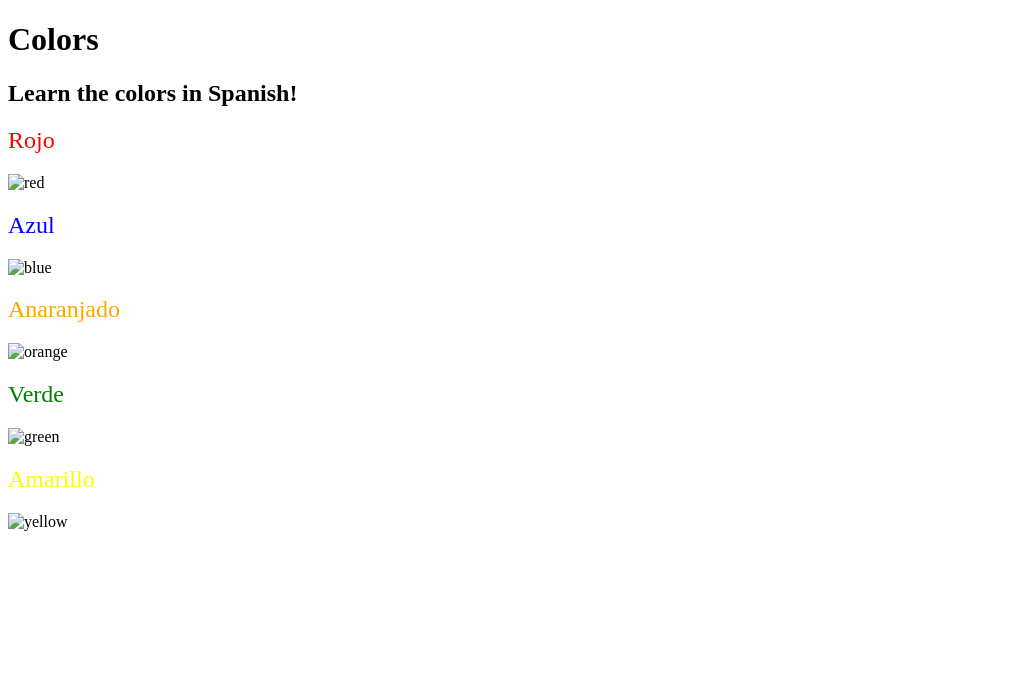
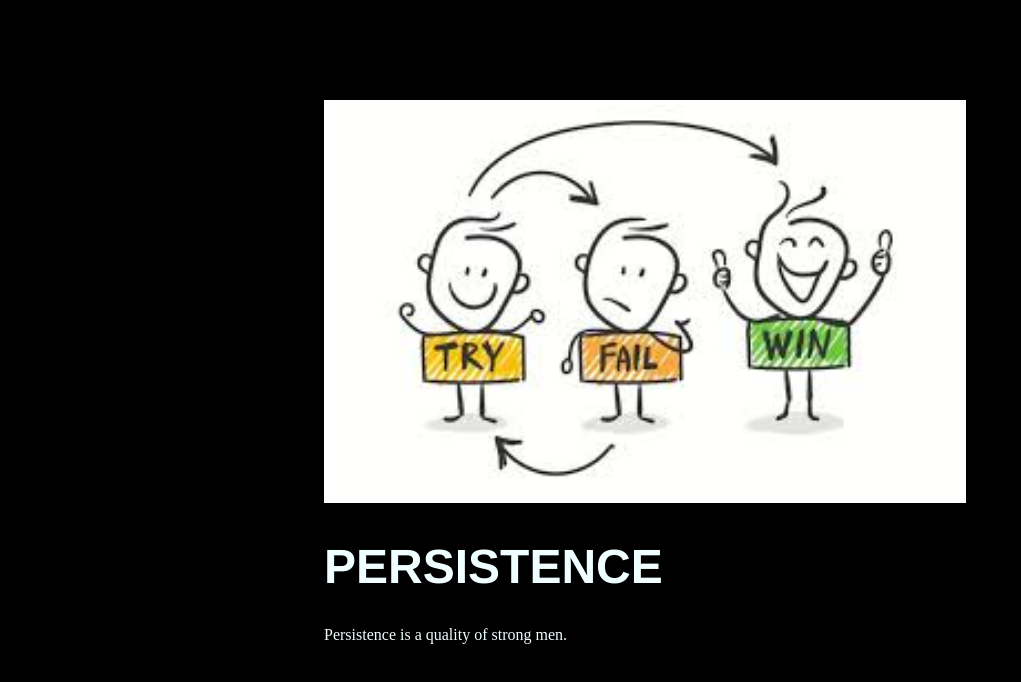
Before and after one commit to hp6970321/WEB-DEV-LEARN, a plain HTML site: page index.html in a window 1280 px wide. Shown: the whole page, without its empty margins (0-1021 px from the left). Drawn offline with Linux system fonts and the light colour scheme.

Commit message:
Add files via upload

```diff
--- a/index.html
+++ b/index.html
@@ -1,27 +1,15 @@
 <!DOCTYPE html>
 <html lang="en">
-  <head>
-    <meta charset="UTF-8" />
-    <title>Spanish Vocabulary</title>
-    <link rel="stylesheet" href="./style1.css" />
-  </head>
-
-  <body>
-    <h1>Colors</h1>
-    <h2>Learn the colors in Spanish!</h2>
-    <h2 class="color-title" id="red">Rojo</h2>
-    <img src="./assets/images/red.png" alt="red" />
-
-    <h2 class="color-title" id="blue">Azul</h2>
-    <img src="./assets/images/blue.png" alt="blue" />
-
-    <h2 class="color-title" id="orange">Anaranjado</h2>
-    <img src="./assets/images/orange.png" alt="orange" />
-
-    <h2 class="color-title" id="green">Verde</h2>
-    <img src="./assets/images/green.png" alt="green" />
-
-    <h2 class="color-title" id="yellow">Amarillo</h2>
-    <img src="./assets/images/yellow.png" alt="yellow" />
-  </body>
+<head>
+    <meta charset="UTF-8">
+    <title>Title</title>
+    <link rel="stylesheet" href = "./style.css"/>
+</head>
+<body>
+<div>
+    <img alt="doodle for persistence" src="./download.jpg">
+    <h1>Persistence</h1>
+    <p>Persistence is a quality of strong men.</p>
+</div>
+</body>
 </html>
--- /dev/null
+++ b/style.css
@@ -0,0 +1,18 @@
+body{
+    background-color: black;
+   color: azure;
+}
+h1{
+    font-size: 3rem;
+    text-transform: uppercase;
+    font-family: Franklin Gothic Medium, serif;
+}
+div{
+    width:50%;
+    margin-left: 25%;
+    margin-top: 100px;
+}
+img{
+    border: 5px solid white;
+    width: 100%;
+}
```
Also changed, not shown: download.jpg (added).
